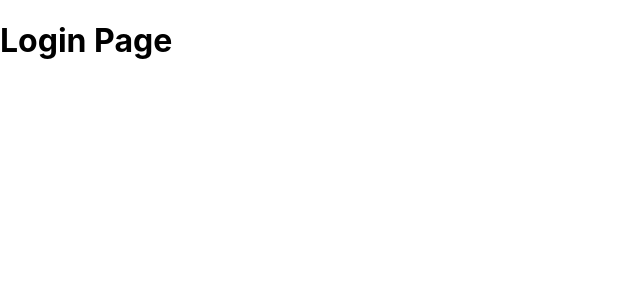
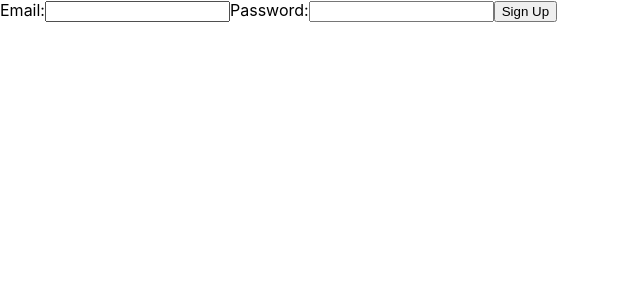
Before and after one commit to TheGeneralJay/101443253_comp3123_assignment2_reactjs, a React (Create React App) app: page /login in a window 1280 px wide. Shown: the top 300 px of the page, without its empty margins (0-640 px from the left). Built offline with nearby package versions, Linux system fonts and the light colour scheme.

Commit message:
Pushing basic logic for login.

```diff
--- a/src/components/Login.jsx
+++ b/src/components/Login.jsx
@@ -2,8 +2,47 @@ import React, { useEffect, useState } from "react";
 import axios from "axios";
 
 const Login = () => {
+    const [email, setEmail] = useState("");
+    const [password, setPassword] = useState("");
+
+    const handleSubmit = (e) => {
+        e.preventDefault();
+
+        login();
+    }
+
+    const login = () => {
+        let user = {
+            "email": email,
+            "password": password
+        }
+
+        console.log(user);
+        axios.post("/api/v1/user/login", user);
+    }
+
     return (
-        <h1>Login Page</h1>
+        <form onSubmit={e => {handleSubmit(e)}}>
+            <label>Email:
+                <input
+                type="text"
+                name="email"
+                value={email}
+                onChange={item => setEmail(item.target.value)}
+                />
+            </label>
+
+            <label>Password:
+                <input
+                type="text"
+                name="password"
+                value={password}
+                onChange={item => setPassword(item.target.value)}
+                />
+            </label>
+
+            <input type="submit" value="Sign Up" />
+        </form>
     );
 }
 
--- a/src/components/Signup.jsx
+++ b/src/components/Signup.jsx
@@ -8,6 +8,11 @@ const Signup = () => {
 
     const handleSubmit = (e) => {
         e.preventDefault();
+
+        signup();
+    }
+
+    const signup = () => {
         let user = {
             "username": username,
             "email": email,
```
